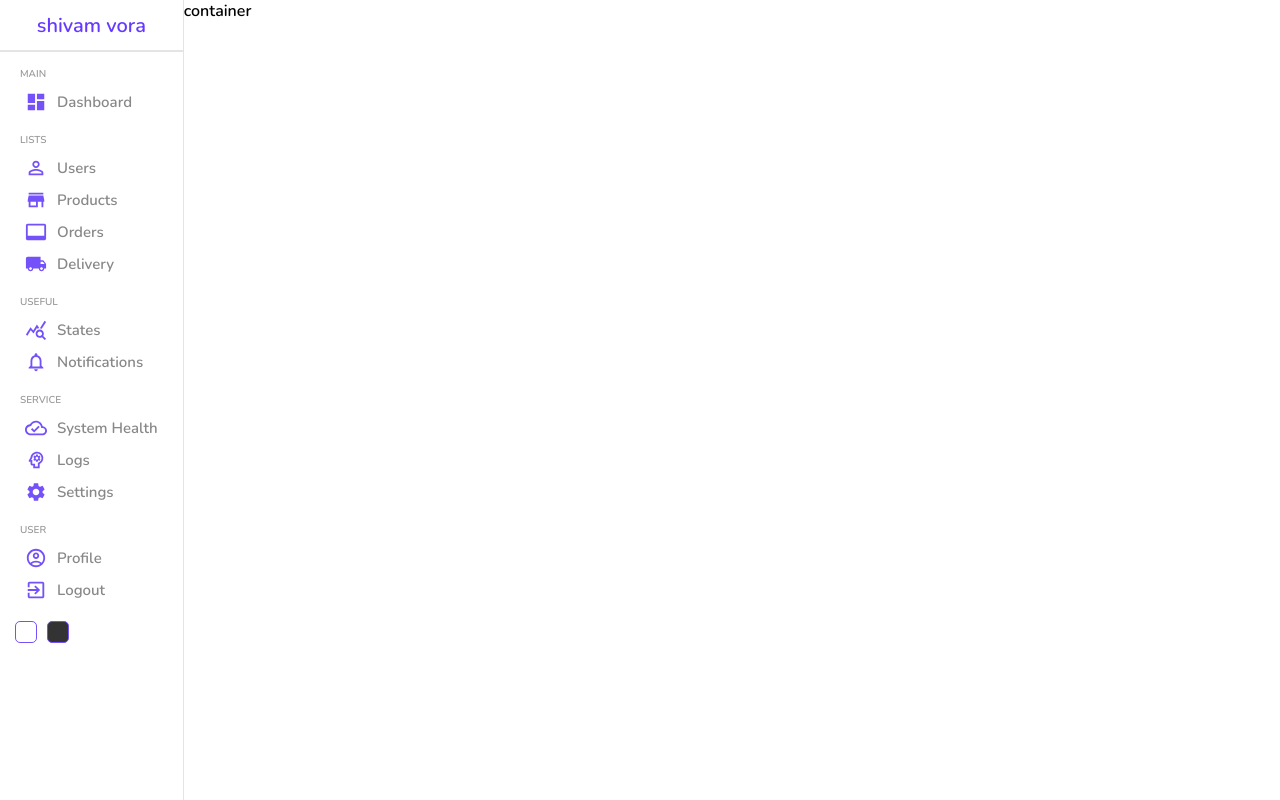
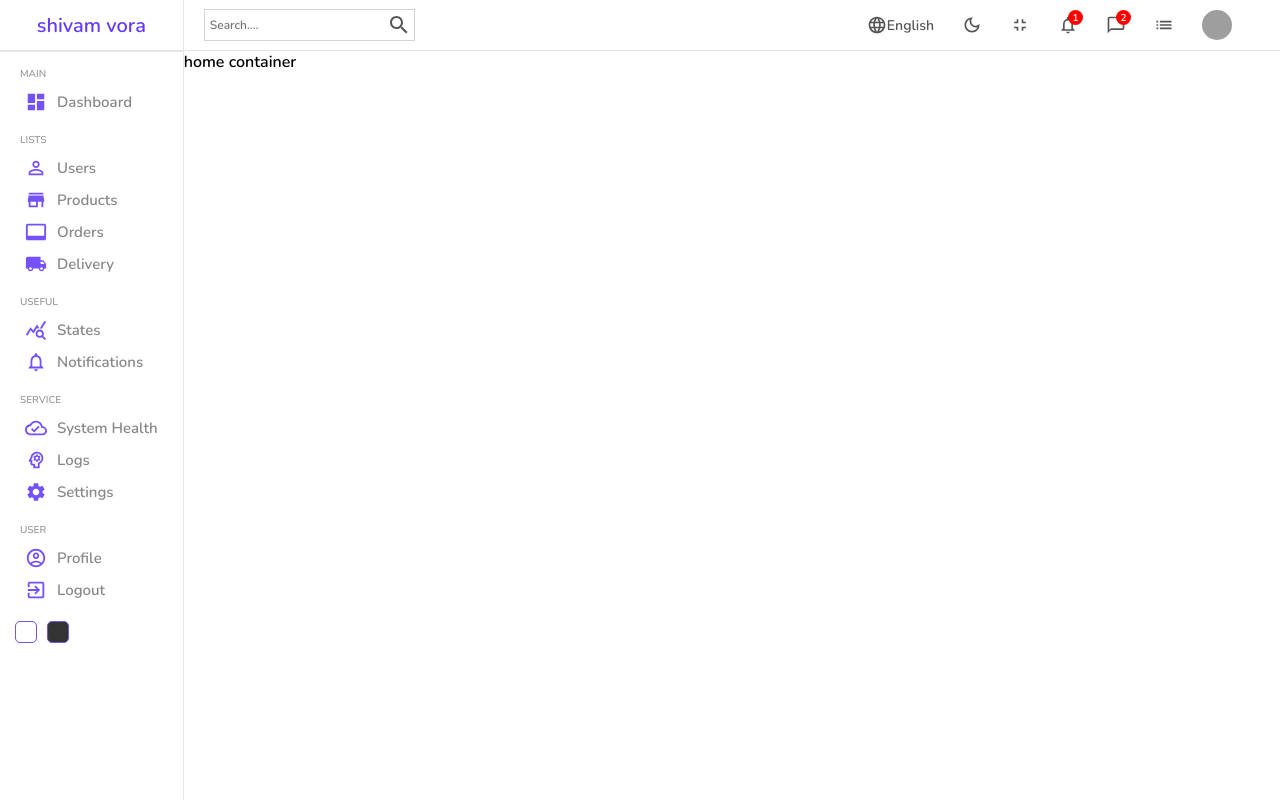
Before and after one commit to shivamvora/React-Admin, a React (Create React App) app: page / in a window 1280 px wide. Built offline with nearby package versions, Linux system fonts and the light colour scheme; grey boxes are pictures that could not be loaded.

Commit message:
navbar done

```diff
--- a/src/components/navbar/Navbar.jsx
+++ b/src/components/navbar/Navbar.jsx
@@ -1,9 +1,59 @@
+import SearchOutlinedIcon from '@mui/icons-material/SearchOutlined';
+import LanguageOutlinedIcon from '@mui/icons-material/LanguageOutlined';
+import DarkModeOutlinedIcon from '@mui/icons-material/DarkModeOutlined';
+import FullscreenExitOutlinedIcon from '@mui/icons-material/FullscreenExitOutlined';
+import NotificationsNoneOutlinedIcon from '@mui/icons-material/NotificationsNoneOutlined';
+import ChatBubbleOutlineOutlinedIcon from '@mui/icons-material/ChatBubbleOutlineOutlined';
+import ListOutlinedIcon from '@mui/icons-material/ListOutlined';
+
 import React from 'react';
 import './navbar.scss';
 
 const Navbar = () => {
   return (
-    <div className='navbar'>Navbar</div>
+    <div className='navbar'>
+      <div className="wrapper">
+        <div className="search">
+          <input type="text" placeholder='Search....' />
+          <SearchOutlinedIcon/>
+        </div>
+
+        <div className="items">
+          <div className="item">
+          <LanguageOutlinedIcon className='icon' />
+          English
+          </div>
+
+          <div className="item">
+          <DarkModeOutlinedIcon className='icon' />
+          </div>
+
+          <div className="item">
+          <FullscreenExitOutlinedIcon className='icon' />
+          </div>
+
+          <div className="item">
+          <NotificationsNoneOutlinedIcon className='icon' />
+          <div className="counter">1</div>
+          </div>
+
+          <div className="item">
+          <ChatBubbleOutlineOutlinedIcon className='icon' />
+          <div className="counter">2</div>
+          </div>
+
+          <div className="item">
+          <ListOutlinedIcon className='icon' />
+          </div>
+
+
+          <div className="item">
+          <img src="https://mir-s3-cdn-cf.behance.net/user/276/02597b706301543.5f6f5f9a3fed8.jpg" alt="shiam image" className='avatar' />
+          </div>
+
+        </div>
+      </div>
+    </div>
   )
 }
 
--- a/src/components/navbar/navbar.scss
+++ b/src/components/navbar/navbar.scss
@@ -0,0 +1,67 @@
+.navbar{
+    height:50px;
+    border-bottom: 0.5px solid rgb(231,228,228);
+    display: flex;
+    align-items: center;
+    font-size: 14px;
+    color: #555;
+
+    .wrapper{
+        display: flex;
+        align-items: center;
+        padding: 20px;
+        width: 100%;
+        justify-content: space-between;
+
+        .search{
+            display: flex;
+            align-items: center;
+            border: 0.5px solid lightgray;
+            padding: 3px;
+
+            input{
+                border: none;
+                outline: none;
+                background-color: transparent;
+                &::placeholder{
+                    font-size: 12px;
+                }
+            }
+        }
+
+        .items{
+            display: flex;
+            align-items: center;
+            .item{
+                display: flex;
+                align-items: center;
+                margin-right: 28px;
+                position: relative;
+
+                .icon{
+                    font-size: 20px;
+                }
+                .avatar{
+                    width: 30px;
+                    height: 30px;
+                    border-radius: 50px;
+                }
+                .counter{
+                    width: 15px;
+                    height: 15px;
+                    background-color: red;
+                    border-radius: 50%;
+                    color: white;
+                    display: flex;
+                    align-items: center;
+                    font-size: 10px;
+                    font-weight: bold;
+                    justify-content: center;
+                    position: absolute;
+                    top: -5px;
+                    right: -5px;
+                }
+            }
+        }
+    }
+}
--- a/src/pages/home/Home.jsx
+++ b/src/pages/home/Home.jsx
@@ -1,4 +1,5 @@
 import React from 'react';
+import Navbar from '../../components/navbar/Navbar';
 import Sidebar from '../../components/sidebar/Sidebar';
 import './home.scss';
 
@@ -7,7 +8,8 @@
     <div className='home'>
         <Sidebar/>
         <div className="homeContainer">
-          container
+          <Navbar/>
+          home container
         </div>
     </div>
   )
```
